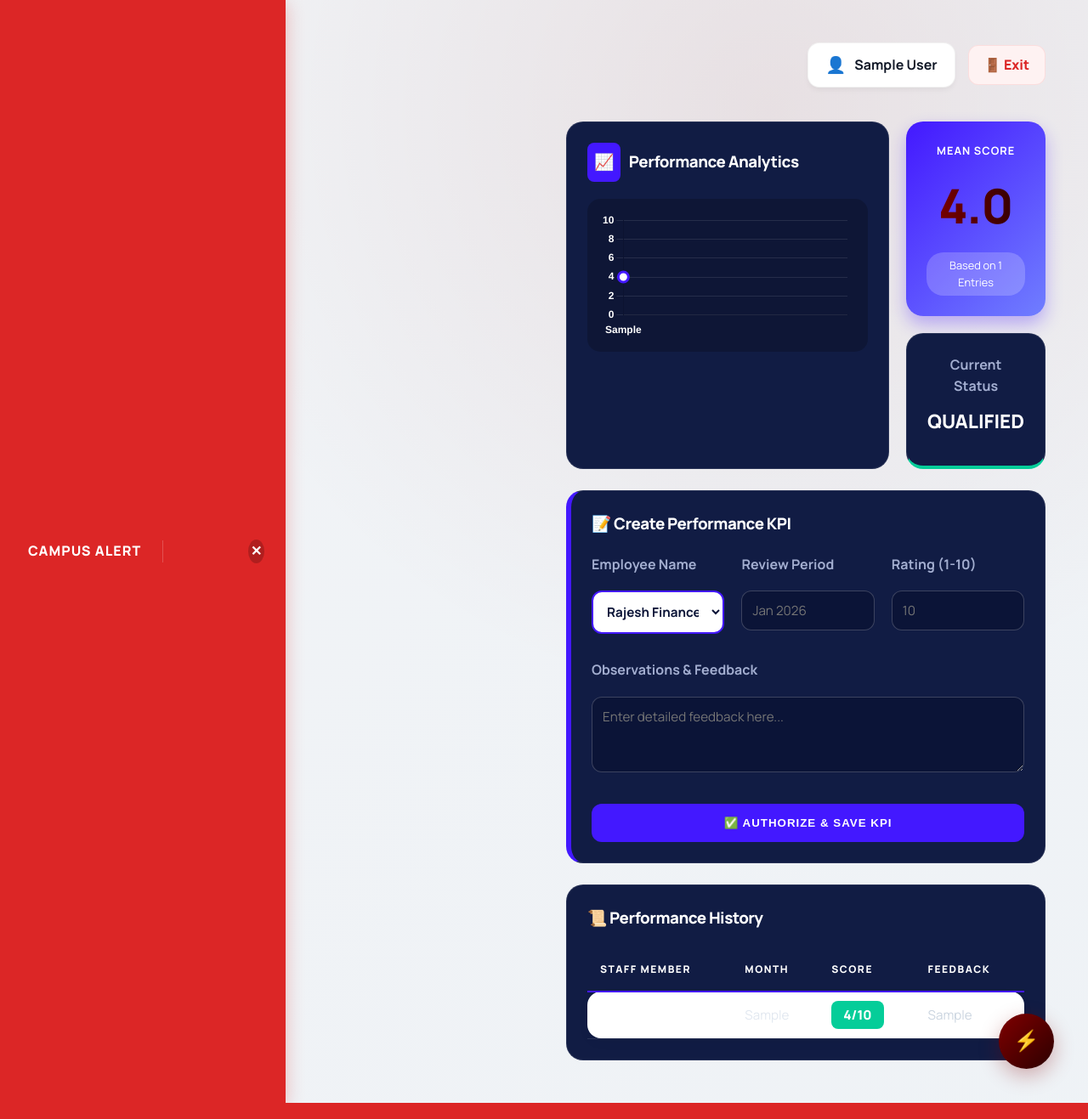
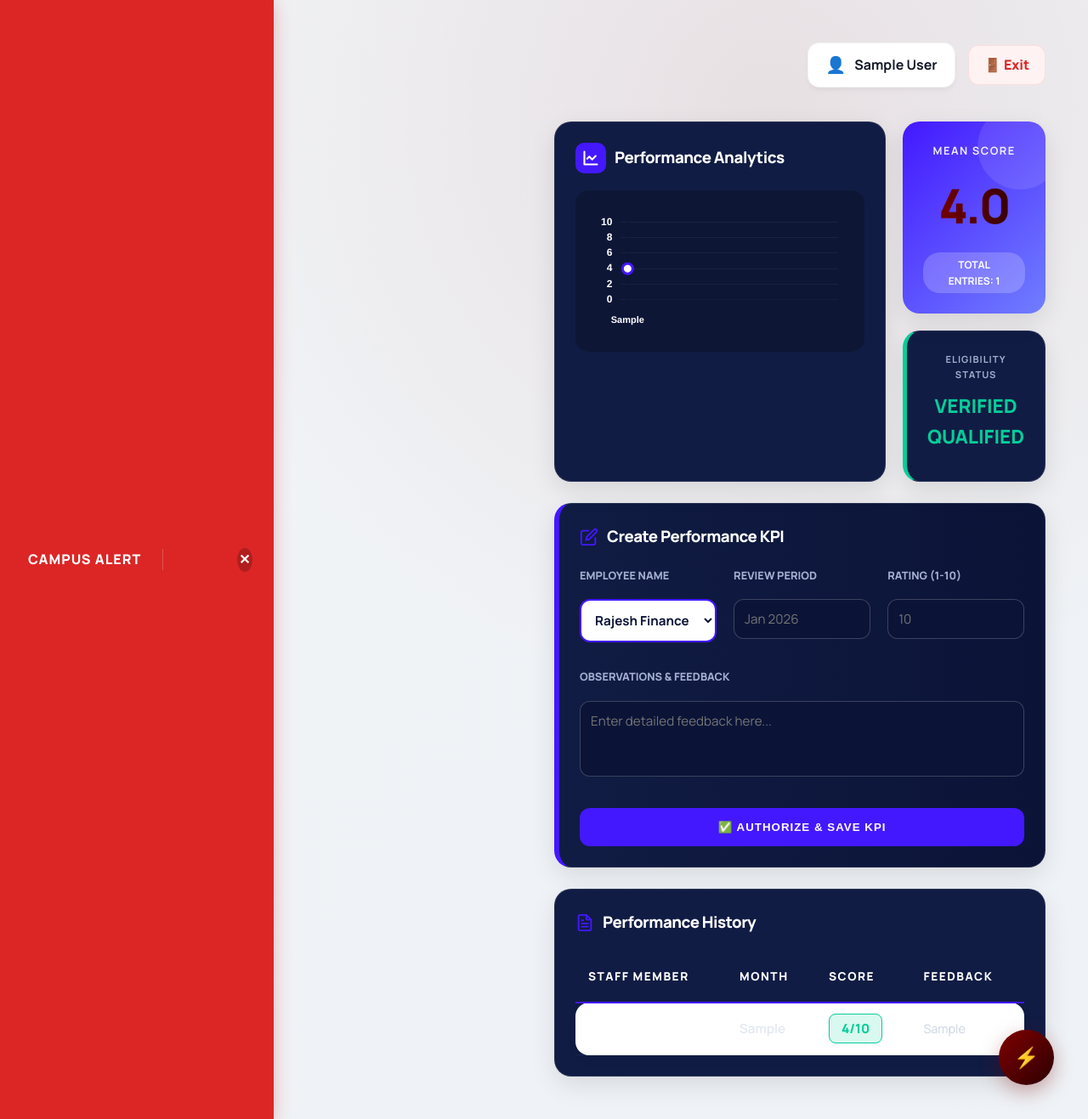
Before and after one commit to pk7745/erp, a Flask app: page /performance in a window 1280 px wide. Shown: the whole page at 85% size. Run offline with Flask 3, Linux system fonts and the light colour scheme; the visitor is signed in with stand-in values (Sample User, id 1); data comes from the database, SQL or seed files in the repository; tables that the repository leaves empty hold one stand-in row (values such as "Sample post"); some libraries are stand-ins or nearby versions.

Commit message:
Update performance.html

```diff
--- a/templates/performance.html
+++ b/templates/performance.html
@@ -9,6 +9,7 @@
         --secondary-navy: #111c44;
         --text-muted: #a3aed0;
         --glass-bg: rgba(255, 255, 255, 0.05);
+        --neon-green: #05cd99;
     }
 
     .card-royal {
@@ -17,17 +18,19 @@
         padding: 24px;
         border: 1px solid rgba(255, 255, 255, 0.1);
         color: white;
+        box-shadow: 0 10px 30px rgba(0,0,0,0.1);
     }
 
-    /* Fixed Dropdown Visibility */
+    /* Fixed Dropdown Visibility - Dark Background with White Text for modern feel */
     .search-input-dark {
-        background: #ffffff; /* White background for maximum legibility in dropdown */
+        background: #ffffff;
         border: 2px solid var(--royal-blue);
-        color: #0b1437 !important; /* Deep navy text for the menu */
+        color: #0b1437 !important;
         padding: 12px;
         border-radius: 12px;
         width: 100%;
         font-weight: 700;
+        outline: none;
     }
 
     /* Input fields for text/number */
@@ -38,6 +41,12 @@
         padding: 12px;
         border-radius: 12px;
         width: 100%;
+        outline: none;
+        transition: border 0.3s ease;
+    }
+
+    .input-field-dark:focus {
+        border-color: var(--royal-blue);
     }
 
     .btn-royal {
@@ -53,7 +62,11 @@
         letter-spacing: 1px;
     }
 
-    .btn-royal:hover { background: #3311cc; transform: translateY(-2px); }
+    .btn-royal:hover {
+        background: #3311cc;
+        transform: translateY(-2px);
+        box-shadow: 0 5px 15px rgba(67, 24, 255, 0.4);
+    }
 
     .staff-table-dark {
         width: 100%;
@@ -61,54 +74,76 @@
         margin-top: 20px;
     }
 
-    .staff-table-dark th { color: #ffffff; text-align: left; padding: 15px; border-bottom: 2px solid var(--royal-blue); font-weight: 800; }
-    .staff-table-dark td { padding: 15px; border-bottom: 1px solid rgba(255, 255, 255, 0.1); color: #e2e8f0; }
+    .staff-table-dark th {
+        color: #ffffff;
+        text-align: left;
+        padding: 18px 15px;
+        border-bottom: 2px solid var(--royal-blue);
+        font-weight: 800;
+        text-transform: uppercase;
+        font-size: 0.85rem;
+    }
+
+    .staff-table-dark td {
+        padding: 18px 15px;
+        border-bottom: 1px solid rgba(255, 255, 255, 0.05);
+        color: #e2e8f0;
+    }
 
     .rating-badge {
         padding: 6px 14px;
         border-radius: 8px;
         font-weight: 900;
-        background: #05cd99;
-        color: #ffffff;
+        background: rgba(5, 205, 153, 0.15);
+        color: var(--neon-green);
+        border: 1px solid var(--neon-green);
     }
 </style>
 
 <div style="display: grid; grid-template-columns: 2fr 1fr; gap: 20px; margin-bottom: 25px;">
     <div class="card-royal">
         <h3 style="margin-top: 0; color: white; display: flex; align-items: center; gap: 10px;">
-            <span style="background: var(--royal-blue); padding: 8px; border-radius: 8px;">📈</span> Performance Analytics
+            <span style="background: var(--royal-blue); padding: 8px; border-radius: 10px; display: inline-flex;">
+                <svg width="20" height="20" viewBox="0 0 24 24" fill="none" stroke="currentColor" stroke-width="2.5" stroke-linecap="round" stroke-linejoin="round"><path d="M3 3v18h18"/><path d="m19 9-5 5-4-4-3 3"/></svg>
+            </span>
+            Performance Analytics
         </h3>
-        <div style="background: rgba(0,0,0,0.2); border-radius: 15px; padding: 15px;">
+        <div style="background: rgba(0,0,0,0.2); border-radius: 15px; padding: 20px; margin-top: 15px;">
             <canvas id="perfChart" style="max-height: 250px;"></canvas>
         </div>
     </div>
 
     <div style="display: flex; flex-direction: column; gap: 20px;">
-        <div class="card-royal" style="background: linear-gradient(135deg, #4318ff, #707eff); border: none; text-align: center; box-shadow: 0 10px 20px rgba(67, 24, 255, 0.3);">
-            <h4 style="margin:0; text-transform: uppercase; font-size: 0.8rem; letter-spacing: 1px;">Mean Score</h4>
-            <h2 style="font-size: 3.5rem; margin: 10px 0; font-weight: 900;">
+        <div class="card-royal" style="background: linear-gradient(135deg, #4318ff, #707eff); border: none; text-align: center; position: relative; overflow: hidden;">
+            <div style="position: absolute; top: -20px; right: -20px; width: 100px; height: 100px; background: rgba(255,255,255,0.1); border-radius: 50%;"></div>
+
+            <h4 style="margin:0; text-transform: uppercase; font-size: 0.8rem; letter-spacing: 1.5px; opacity: 0.9;">Mean Score</h4>
+            <h2 style="font-size: 3.5rem; margin: 10px 0; font-weight: 900; letter-spacing: -2px;">
                 {% set total = namespace(val=0) %}
                 {% for r in ratings %}{% set total.val = total.val + r.rating|int %}{% endfor %}
                 {% if ratings|length > 0 %}{{ (total.val / ratings|length)|round(1) }}{% else %}0.0{% endif %}
             </h2>
-            <div style="background: rgba(255,255,255,0.2); padding: 5px 15px; border-radius: 20px; display: inline-block; font-size: 0.8rem;">
-                Based on {{ ratings|length }} Entries
+            <div style="background: rgba(255,255,255,0.2); padding: 5px 15px; border-radius: 20px; display: inline-block; font-size: 0.75rem; font-weight: 700;">
+                TOTAL ENTRIES: {{ ratings|length }}
             </div>
         </div>
 
-        <div class="card-royal" style="text-align: center; border-bottom: 4px solid #05cd99;">
-            <h4 style="margin:0; color: var(--text-muted);">Current Status</h4>
-            <p style="font-weight: 900; color: #ffffff; font-size: 1.4rem; margin: 10px 0;">QUALIFIED</p>
+        <div class="card-royal" style="text-align: center; border-left: 5px solid var(--neon-green);">
+            <h4 style="margin:0; color: var(--text-muted); text-transform: uppercase; font-size: 0.7rem; letter-spacing: 1px;">Eligibility Status</h4>
+            <p style="font-weight: 900; color: var(--neon-green); font-size: 1.4rem; margin: 10px 0; text-transform: uppercase;">Verified Qualified</p>
         </div>
     </div>
 </div>
 
 {% if users %}
-<div class="card-royal" style="margin-bottom: 25px; border-left: 6px solid var(--royal-blue);">
-    <h3 style="margin-top: 0; color: white;">📝 Create Performance KPI</h3>
-    <form method="POST" style="display: grid; grid-template-columns: 1fr 1fr 1fr; gap: 20px;">
+<div class="card-royal" style="margin-bottom: 25px; border-left: 6px solid var(--royal-blue); background: linear-gradient(to right, var(--secondary-navy), var(--dark-navy));">
+    <h3 style="margin-top: 0; color: white; display: flex; align-items: center; gap: 10px;">
+        <svg width="22" height="22" viewBox="0 0 24 24" fill="none" stroke="var(--royal-blue)" stroke-width="2" stroke-linecap="round" stroke-linejoin="round"><path d="M11 4H4a2 2 0 0 0-2 2v14a2 2 0 0 0 2 2h14a2 2 0 0 0 2-2v-7"/><path d="M18.5 2.5a2.121 2.121 0 1 1 3 3L12 15l-4 1 1-4 9.5-9.5z"/></svg>
+        Create Performance KPI
+    </h3>
+    <form method="POST" style="display: grid; grid-template-columns: 1fr 1fr 1fr; gap: 20px; margin-top: 20px;">
         <div>
-            <label style="display:block; color: var(--text-muted); margin-bottom: 8px; font-weight: bold;">Employee Name</label>
+            <label style="display:block; color: var(--text-muted); margin-bottom: 8px; font-weight: 800; font-size: 0.8rem; text-transform: uppercase;">Employee Name</label>
             <select name="u_id" class="search-input-dark" required>
                 {% for u in users %}
                 <option value="{{ u.id }}">{{ u.full_name }} ({{ u.role }})</option>
@@ -116,16 +151,16 @@
             </select>
         </div>
         <div>
-            <label style="display:block; color: var(--text-muted); margin-bottom: 8px; font-weight: bold;">Review Period</label>
+            <label style="display:block; color: var(--text-muted); margin-bottom: 8px; font-weight: 800; font-size: 0.8rem; text-transform: uppercase;">Review Period</label>
             <input type="text" name="month" placeholder="Jan 2026" class="input-field-dark" required>
         </div>
         <div>
-            <label style="display:block; color: var(--text-muted); margin-bottom: 8px; font-weight: bold;">Rating (1-10)</label>
+            <label style="display:block; color: var(--text-muted); margin-bottom: 8px; font-weight: 800; font-size: 0.8rem; text-transform: uppercase;">Rating (1-10)</label>
             <input type="number" name="rating" min="1" max="10" placeholder="10" class="input-field-dark" required>
         </div>
         <div style="grid-column: span 3;">
-            <label style="display:block; color: var(--text-muted); margin-bottom: 8px; font-weight: bold;">Observations & Feedback</label>
-            <textarea name="feedback" rows="3" class="input-field-dark" placeholder="Enter detailed feedback here..." style="font-family: inherit;"></textarea>
+            <label style="display:block; color: var(--text-muted); margin-bottom: 8px; font-weight: 800; font-size: 0.8rem; text-transform: uppercase;">Observations & Feedback</label>
+            <textarea name="feedback" rows="3" class="input-field-dark" placeholder="Enter detailed feedback here..." style="font-family: inherit; resize: none;"></textarea>
         </div>
         <button type="submit" class="btn-royal" style="grid-column: span 3;">✅ Authorize & Save KPI</button>
     </form>
@@ -133,11 +168,16 @@
 {% endif %}
 
 <div class="card-royal">
-    <h3 style="margin-top: 0; color: white; margin-bottom: 20px;">📜 Performance History</h3>
+    <h3 style="margin-top: 0; color: white; margin-bottom: 20px; display: flex; align-items: center; gap: 10px;">
+        <svg width="22" height="22" viewBox="0 0 24 24" fill="none" stroke="var(--royal-blue)" stroke-width="2" stroke-linecap="round" stroke-linejoin="round"><path d="M14 2H6a2 2 0 0 0-2 2v16a2 2 0 0 0 2 2h12a2 2 0 0 0 2-2V8z"/><polyline points="14 2 14 8 20 8"/><line x1="16" y1="13" x2="8" y2="13"/><line x1="16" y1="17" x2="8" y2="17"/><polyline points="10 9 9 9 8 9"/></svg>
+        Performance History
+    </h3>
     <table class="staff-table-dark">
         <thead>
             <tr>
-                {% if session['role'] in ['Principal', 'HOD'] %}<th>Staff Member</th>{% endif %}
+                {% if session['role'] in ['Principal', 'HOD'] %}
+                <th>Staff Member</th>
+                {% endif %}
                 <th>Month</th>
                 <th>Score</th>
                 <th>Feedback</th>
@@ -149,9 +189,9 @@
                 {% if session['role'] in ['Principal', 'HOD'] %}
                 <td style="font-weight: 900; color: #ffffff;">{{ r.user.full_name }}</td>
                 {% endif %}
-                <td>{{ r.month }}</td>
+                <td style="font-weight: 600;">{{ r.month }}</td>
                 <td><span class="rating-badge">{{ r.rating }}/10</span></td>
-                <td style="color: #cbd5e0;">{{ r.feedback }}</td>
+                <td style="color: #cbd5e0; font-size: 0.9rem; line-height: 1.4;">{{ r.feedback }}</td>
             </tr>
             {% endfor %}
         </tbody>
@@ -162,21 +202,28 @@
 <script>
     const ctx = document.getElementById('perfChart').getContext('2d');
 
+    // Creating a gradient for the line area
+    let lineGradient = ctx.createLinearGradient(0, 0, 0, 250);
+    lineGradient.addColorStop(0, 'rgba(67, 24, 255, 0.4)');
+    lineGradient.addColorStop(1, 'rgba(67, 24, 255, 0)');
+
     new Chart(ctx, {
         type: 'line',
         data: {
             labels: [{% for r in ratings %}'{{ r.month }}',{% endfor %}].reverse(),
             datasets: [{
-                label: 'Performance',
+                label: 'Rating Score',
                 data: [{% for r in ratings %}{{ r.rating }},{% endfor %}].reverse(),
                 borderColor: '#4318ff',
-                backgroundColor: 'rgba(67, 24, 255, 0.2)',
+                backgroundColor: lineGradient,
                 fill: true,
                 borderWidth: 4,
-                tension: 0.3,
+                tension: 0.4,
                 pointRadius: 6,
                 pointBackgroundColor: '#ffffff',
-                pointBorderWidth: 3
+                pointBorderWidth: 3,
+                pointBorderColor: '#4318ff',
+                pointHoverRadius: 8
             }]
         },
         options: {
@@ -189,12 +236,20 @@
                 y: {
                     beginAtZero: true,
                     max: 10,
-                    grid: { color: 'rgba(255, 255, 255, 0.1)' },
-                    ticks: { color: '#ffffff', font: { weight: 'bold' } }
+                    grid: { color: 'rgba(255, 255, 255, 0.05)' },
+                    ticks: {
+                        color: '#ffffff',
+                        font: { weight: 'bold', size: 12 },
+                        padding: 10
+                    }
                 },
                 x: {
                     grid: { display: false },
-                    ticks: { color: '#ffffff', font: { weight: 'bold' } }
+                    ticks: {
+                        color: '#ffffff',
+                        font: { weight: 'bold', size: 11 },
+                        padding: 10
+                    }
                 }
             }
         }
```
